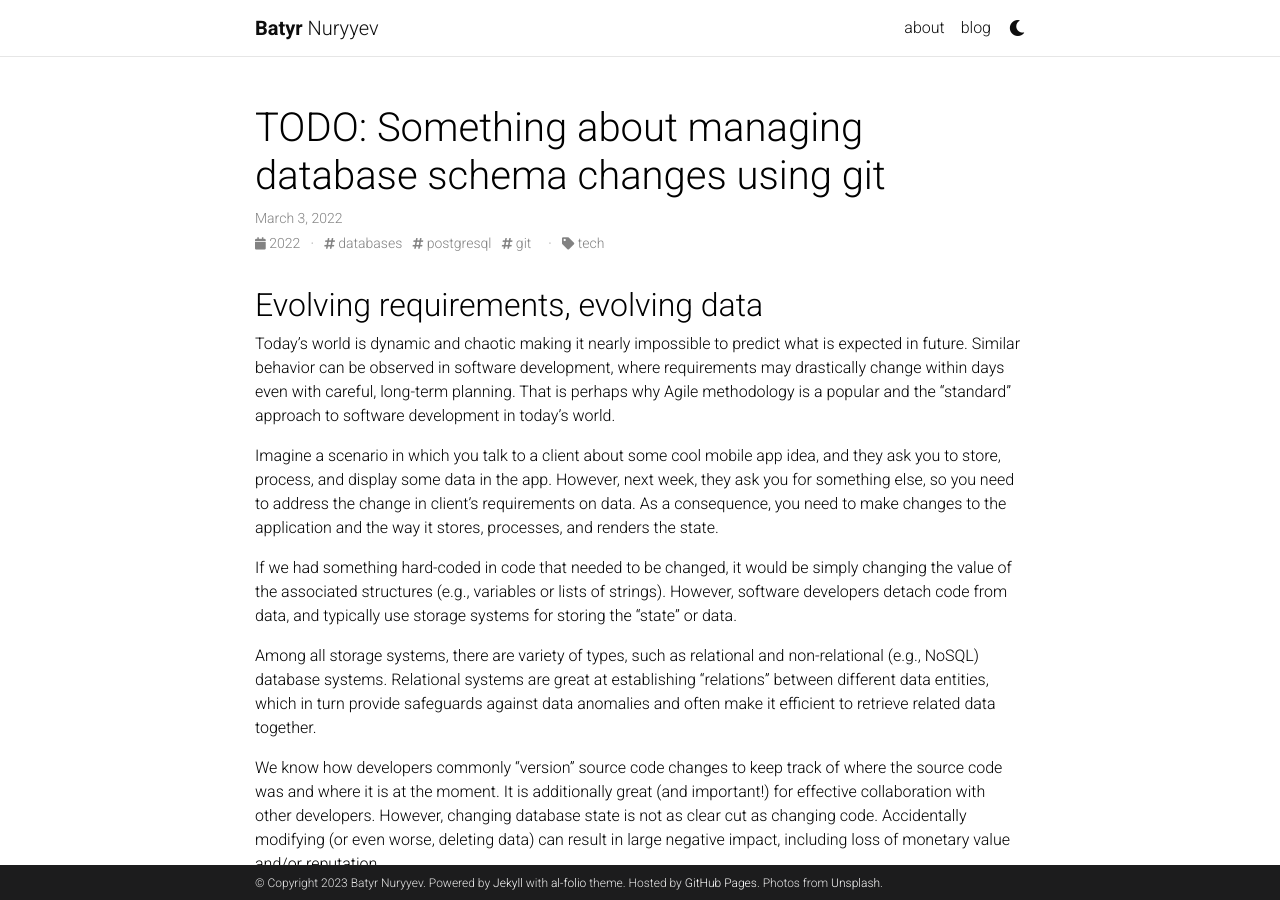
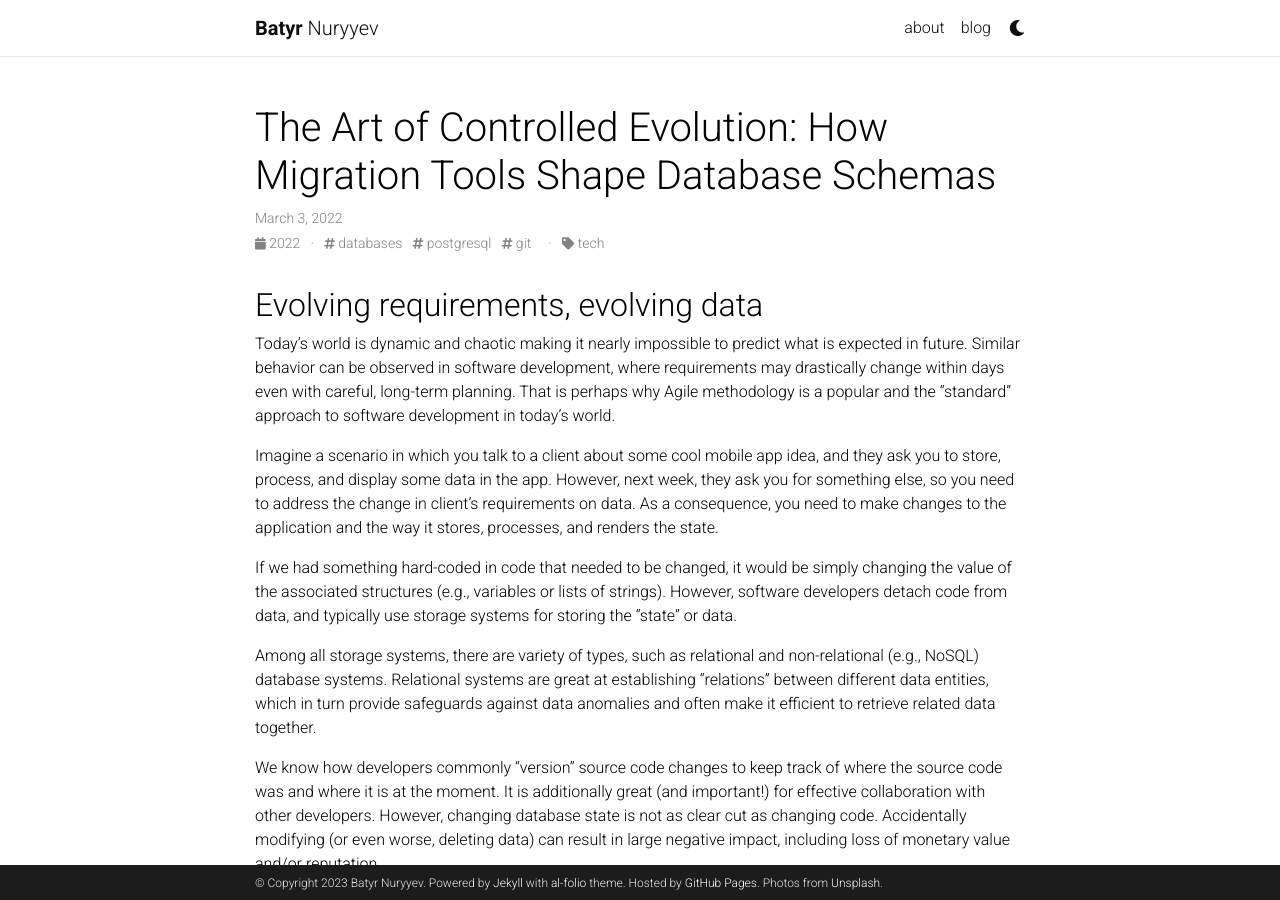
Before and after one commit to oneturkmen/oneturkmen.github.io, a Jekyll site: the page built from _posts/2023-02-11-database-changes.md, in a window 1280 px wide and 900 px high. Built offline with Jekyll 4.4.1, drawn with Linux system fonts in a browser that asks for light colours; a style sheet for code colours, icons or effects is not loaded.

Commit message:
Reword description

```diff
--- a/_posts/2023-02-11-database-changes.md
+++ b/_posts/2023-02-11-database-changes.md
@@ -1,8 +1,8 @@
 ---
 layout: post
-title: "TODO: Something about managing database schema changes using git"
+title: "The Art of Controlled Evolution: How Migration Tools Shape Database Schemas"
 date: 2022-03-02 21:00:00 -0700
-description: Managing database schema changes.
+description: Guide to managing database changes with confidence.
 tags: databases postgresql git
 categories: tech
 ---
```
